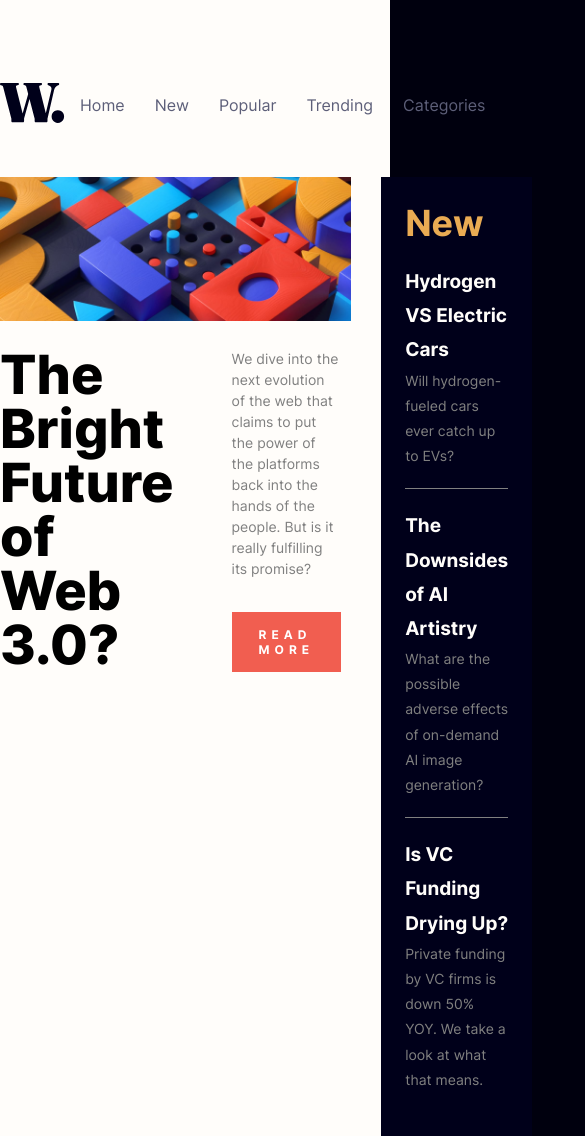
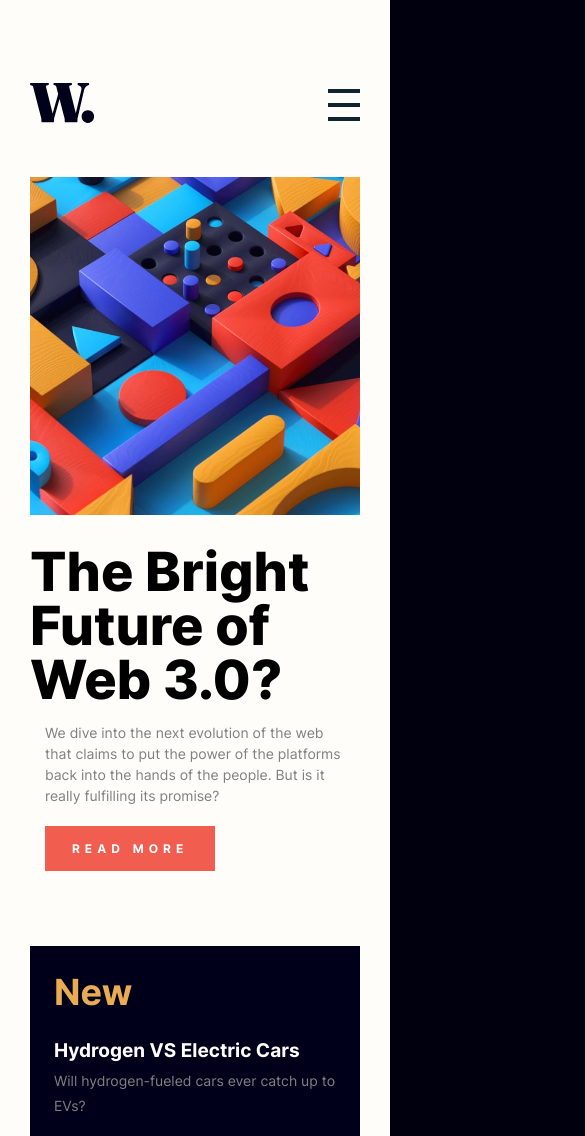
Before and after one commit to SomeArtem/LandChallenge, a plain HTML site: page index.html in a window 390 px wide. Shown: the top 1136 px of the page, 585 px wide, since content can reach past the window. Drawn offline with Linux system fonts and the light colour scheme.

Commit message:
'burger_btn_responsive'

```diff
--- a/index.html
+++ b/index.html
@@ -9,6 +9,17 @@
   <style>
     .attribution { font-size: 11px; text-align: center; }
     .attribution a { color: hsl(228, 45%, 44%); }
+
+    .line {
+      display: block;
+      height: 4px;
+      width: 32px;
+      background: #0e2431;
+      margin-bottom: 10px;
+    }
+    .line:last-child {
+      margin-bottom: 0px;
+    }
   </style>
 </head>
 <body>
@@ -24,12 +35,18 @@
         <a href="#"class="hero__header-navlink">Trending</a>
         <a href="#"class="hero__header-navlink">Categories</a>
       </nav>
+      <!-- <button class="hero__header-burger">МЕНЮ</button> -->
+      <div class="hamburger-lines hero__header-burger">
+        <span class="line line1"></span>
+        <span class="line line2"></span>
+        <span class="line line3"></span>
+      </div>
     </header>
     <div class="hero__content" >
       <div class="hero__latests" >
         <div class="hero__latests-main" >
-          <div>
-            <img class="hero__latests-image" src="./assets/images/image-web-3-desktop.jpg" alt="hero">
+          <div class="hero__latests-image">
+            <!-- <img class="hero__latests-image" src="./assets/images/image-web-3-desktop.jpg" alt="hero"> -->
           </div>
           <div class="hero__latests-i">
             <div class="hero__latests-header">
--- a/style.css
+++ b/style.css
@@ -55,6 +55,9 @@
 .hero__header-menu {
   display: flex;
 }
+.hero__header-burger{
+  display: none;
+}
 .hero__header-navlink{
   color: var(--dark-grayish-blue);
   text-decoration: none;
@@ -79,7 +82,12 @@
   padding: 0 30px 0 0;
 }
 .hero__latests-image{
-  width: 100%
+  width: 100%;
+  min-height: 60%;
+  background-image: url(./assets/images/image-web-3-desktop.jpg);
+  background-size: cover;
+  background-repeat: no-repeat;
+  background-position: center;
 }
 .hero__latests-i {
   display: flex;
@@ -175,3 +183,52 @@
   font-family: Inter;
   color: grey;
 }
+
+
+
+@media (max-width: 1080px) {
+  .hero__header{
+    padding: 30px;
+  }
+  .hero__latests{
+    flex-direction: column;
+    align-items: center;
+  }
+  .hero__latests-image{
+    min-height: 40vh;
+  }
+  .hero__latests-main{
+    padding: 0 30px;
+  }
+  .hero__latests-i{
+    padding: 30px 0;
+  }
+  .hero__aside{
+    margin: 30px;
+  }
+}
+
+@media (max-width: 660px) {
+  .hero__articles{
+    flex-direction: column;
+    padding: 0 30px;
+  }
+  .hero__article{
+    padding: 15px 0;
+  }
+  .hero__latests-i{
+    flex-direction: column;
+  }
+  .hero__latests-image{
+    background-image: url(./assets/images/image-web-3-mobile.jpg);
+  }
+  .hero__latests-text{
+    padding: 15px;
+  }
+  .hero__header-menu{
+    display: none;
+  }
+  .hero__header-burger{
+    display: block;
+  }
+}
```
